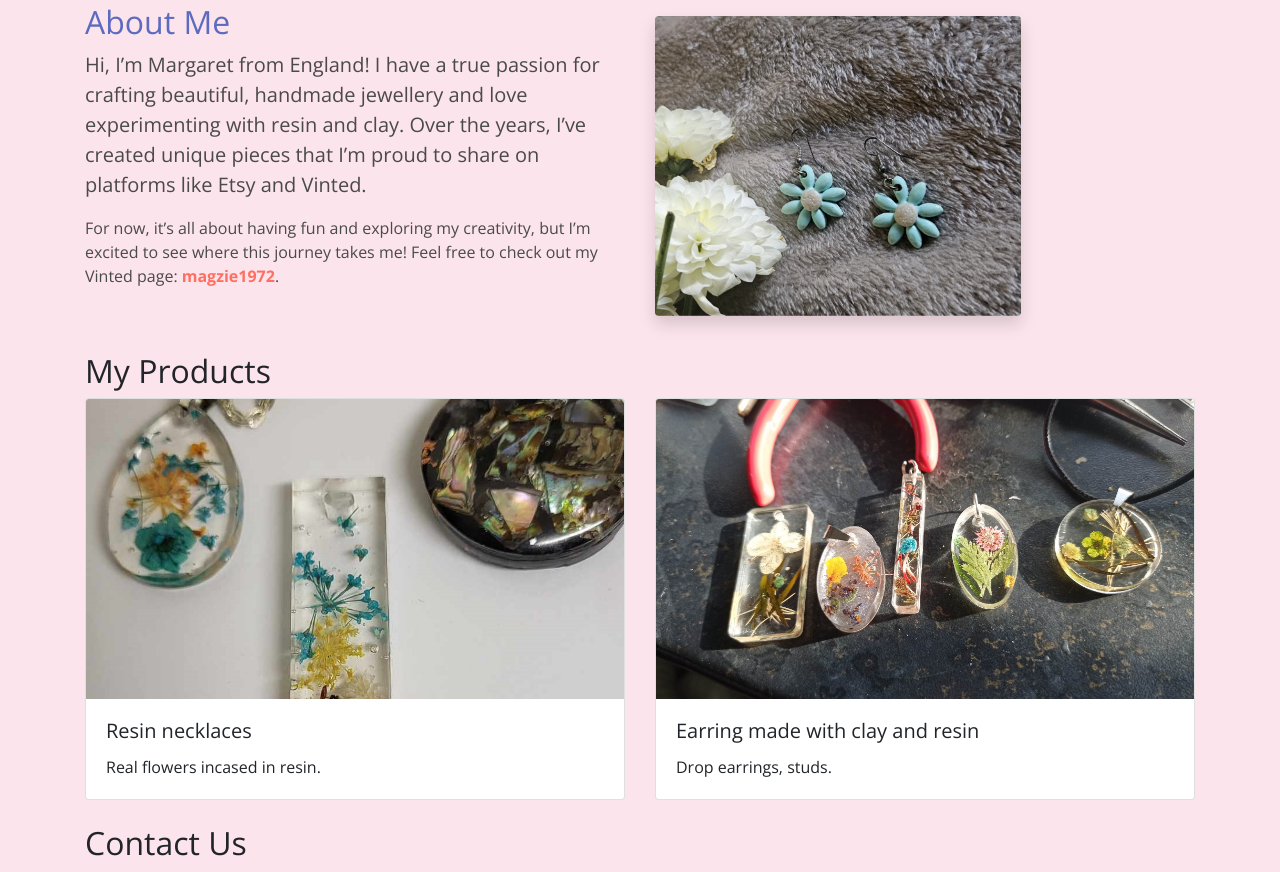
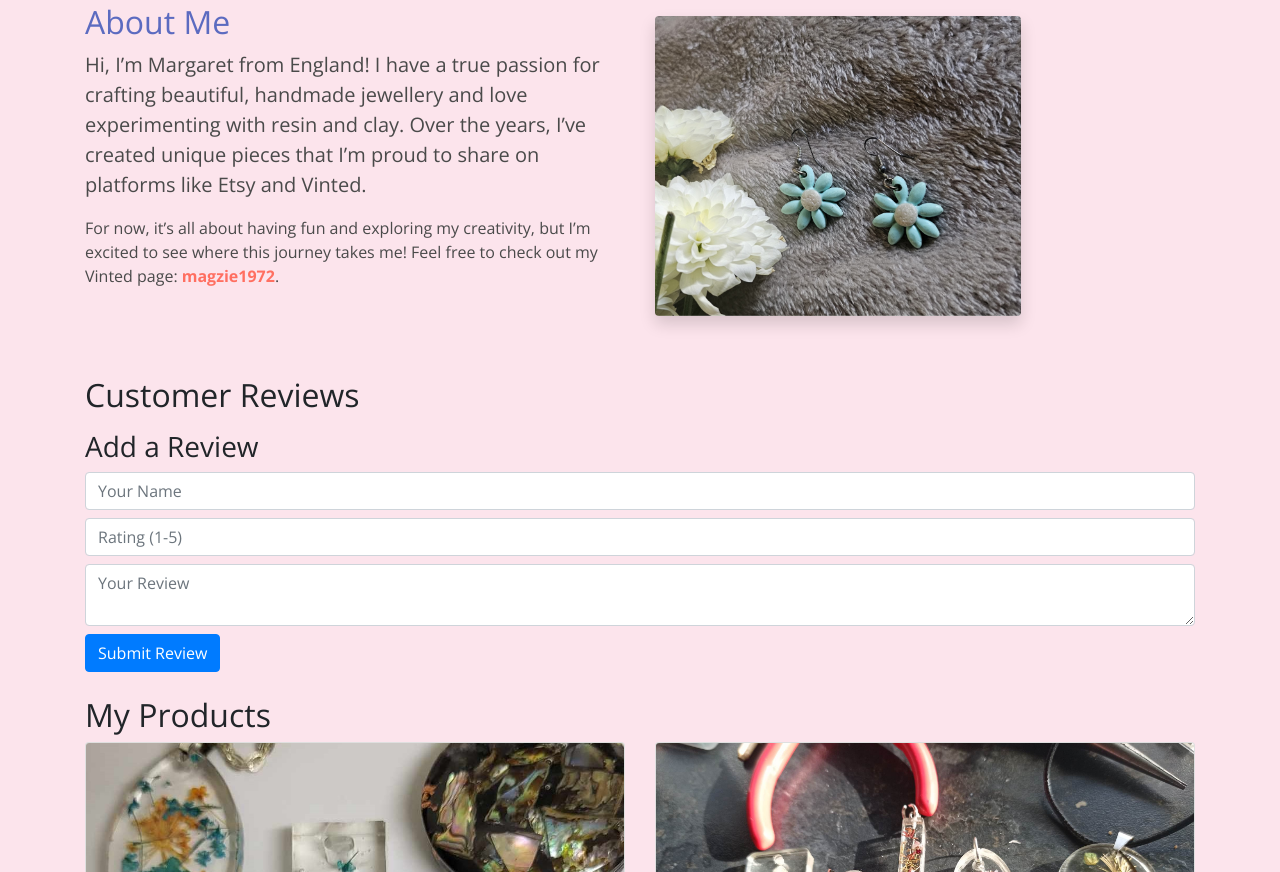
Before and after one commit to IvanaPeace/mywebsite, a plain HTML site: page index.html in a window 1280 px wide. Shown: the part 339-1211 px from the top of the page. Drawn offline with nearby package versions, Linux system fonts and the light colour scheme.

Commit message:
Add customer reviews section to index.html
Added a reviews section with a form for user feedback.

```diff
--- a/index.html
+++ b/index.html
@@ -134,6 +134,21 @@
   </div>
 </section>
 
+<!-- Reviews Section -->
+<section id="reviews" class="container mt-5">
+  <h2>Customer Reviews</h2>
+  <ul id="reviews-list"></ul>
+
+  <h3>Add a Review</h3>
+  <form id="review-form">
+    <input type="text" id="name" placeholder="Your Name" required class="form-control mb-2">
+    <input type="number" id="rating" placeholder="Rating (1-5)" required class="form-control mb-2">
+    <textarea id="comment" placeholder="Your Review" required class="form-control mb-2"></textarea>
+    <button type="submit" class="btn btn-primary">Submit Review</button>
+  </form>
+</section>
+<!-- end -->
+
 
 <!-- Products Section -->
 <section id="products" class="container mt-4">
```
